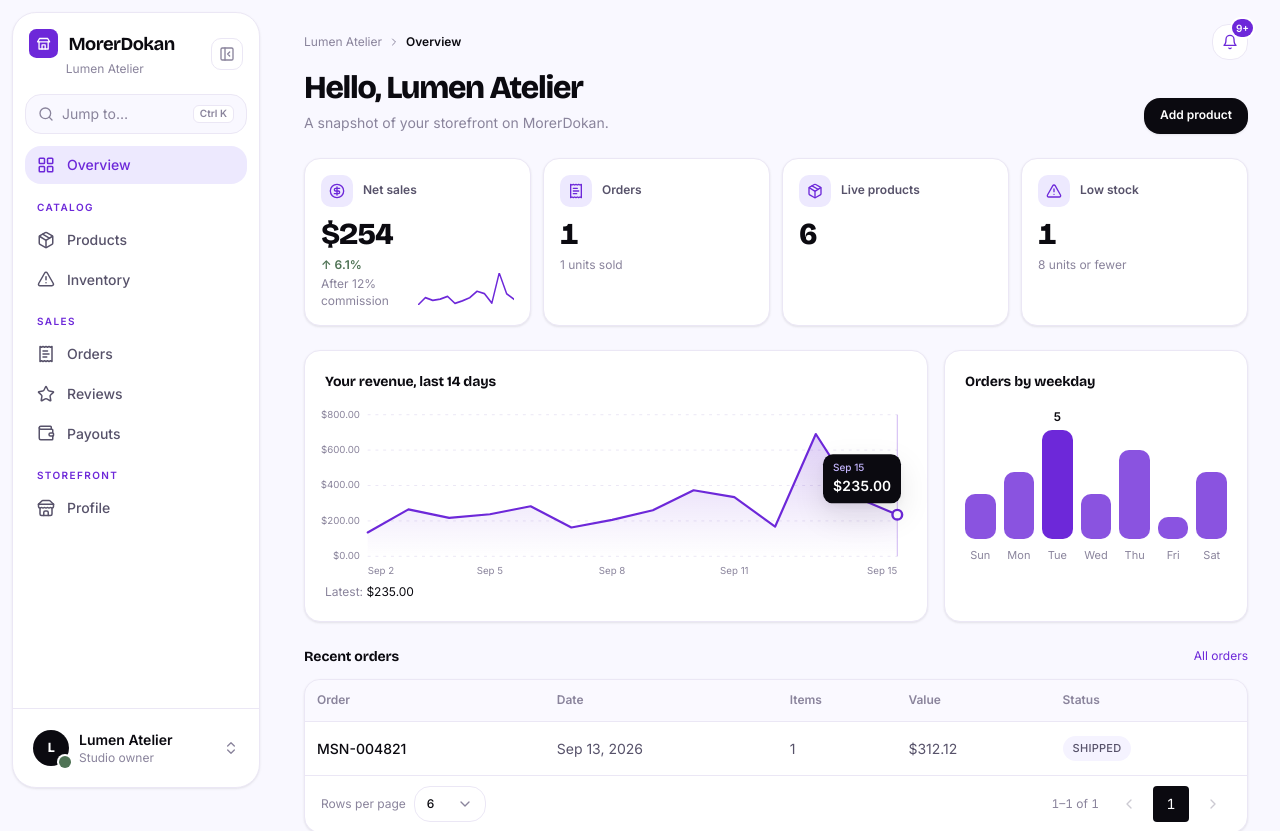
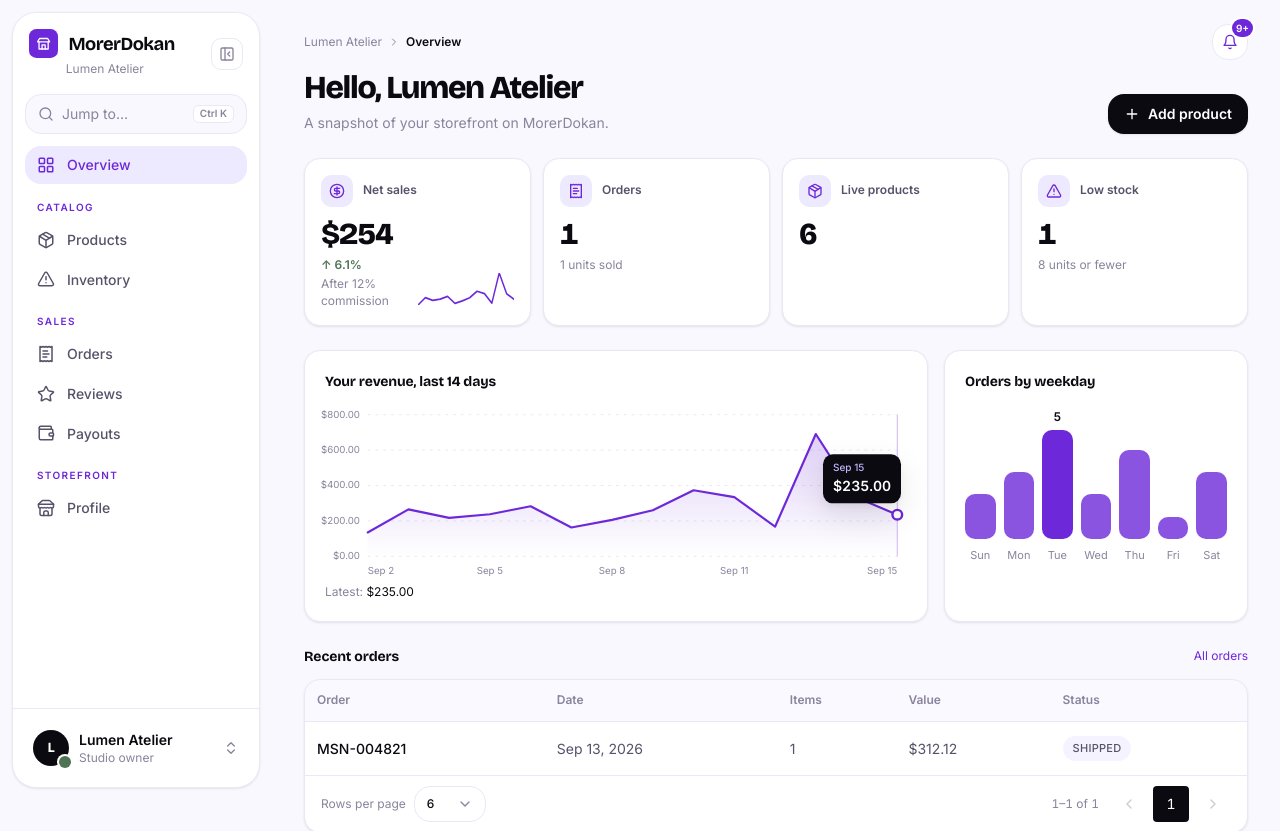
Before and after one commit to suvo-ambalait/e-commerce-website, a React (Vite) app in the folder ecommerce-frontend/: page /vendor/dashboard in a window 1280 px wide. Shown: the top 831 px of the page. Built offline with nearby package versions, Linux system fonts and the light colour scheme.

Commit message:
feat: vendor dashboard add product button design adjusted to the admin dashboard add product button for design concistency accros the admin panel

```diff
--- a/ecommerce-frontend/src/features/vendor/dashboard/pages/VendorOverview.tsx
+++ b/ecommerce-frontend/src/features/vendor/dashboard/pages/VendorOverview.tsx
@@ -10,6 +10,7 @@
 import { useSettings } from '@/features/admin/context/SettingsContext'
 import { ordersByDay, revenueSeries, summariseVendorSales, vendorShipments } from '@/features/orders/lib/analytics'
 import type { Order, Shipment } from '@/shared/types'
+import { LuPlus } from 'react-icons/lu'
 
 export function VendorOverview() {
   const vendor = useCurrentVendor()
@@ -41,7 +42,8 @@
         title={`Hello, ${vendor.name}`}
         description="A snapshot of your storefront on MorerDokan."
         action={
-          <ButtonLink to="/vendor/dashboard/products/new" size="sm">
+          <ButtonLink to="/vendor/dashboard/products/new" size="sm" className="inline-flex h-10 items-center gap-2 rounded-xl bg-ink px-4 text-sm font-semibold text-bg transition-opacity hover:opacity-90">
+            <LuPlus className="h-4 w-4" />
             Add product
           </ButtonLink>
         }
```
